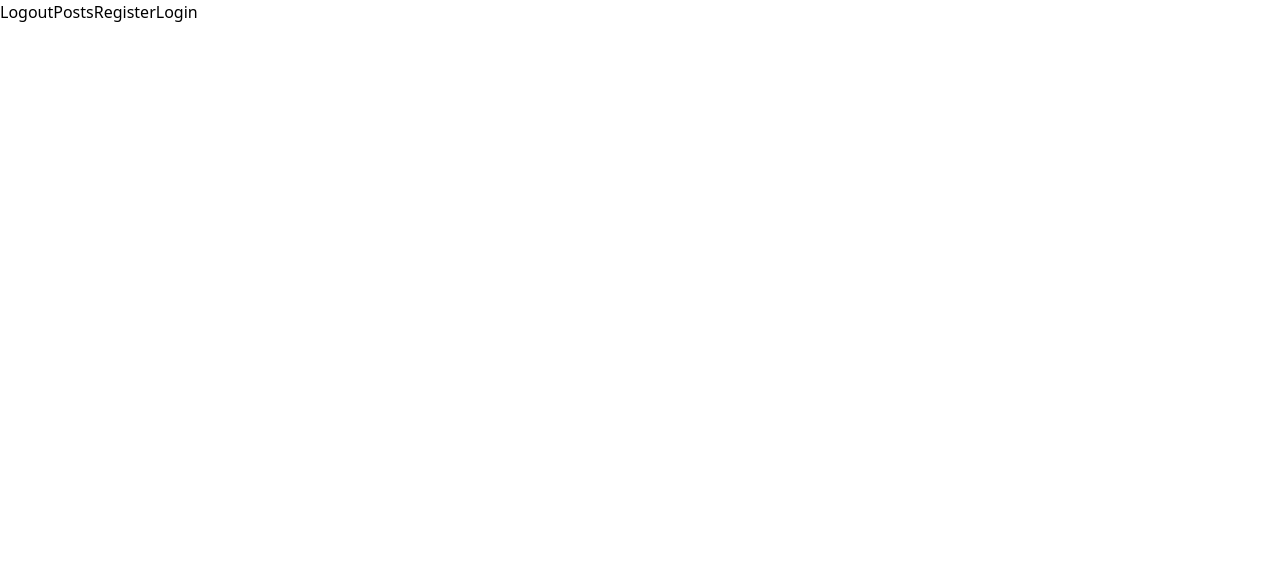
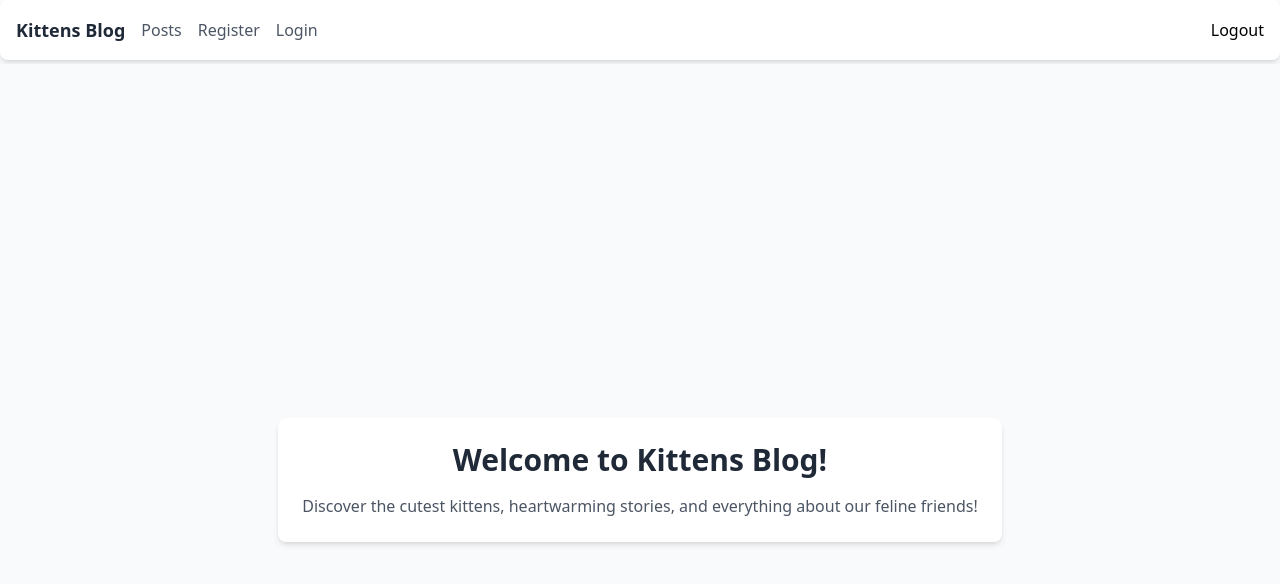
Before and after one commit to oxamyt/blog-api-frontend-reader, a React (Vite) app: page / in a window 1280 px wide. Shown: the top 584 px of the page. Built offline with nearby package versions, Linux system fonts and the light colour scheme.

Commit message:
style homepage

```diff
--- a/src/App.jsx
+++ b/src/App.jsx
@@ -1,9 +1,13 @@
 import { Outlet } from "react-router-dom";
+import Navbar from "./components/common/Navbar";
 
 function App() {
   return (
-    <div className={"container"}>
-      <Outlet />
+    <div className="min-h-screen bg-gray-50">
+      <Navbar />
+      <div className="container mx-auto">
+        <Outlet />
+      </div>
     </div>
   );
 }
--- a/src/components/auth/LoginPage.jsx
+++ b/src/components/auth/LoginPage.jsx
@@ -1,10 +1,11 @@
 import { useState } from "react";
-import { Link } from "react-router-dom";
+import { Link, useNavigate } from "react-router-dom";
 import FormInput from "../common/FormInput";
 import ErrorMessage from "../common/ErrorMessage";
 import { postRequest } from "../../utils/api";
 
 function LoginPage() {
+  const navigate = useNavigate();
   const [error, setError] = useState(null);
   const [username, setUsername] = useState("");
   const [password, setPassword] = useState("");
@@ -15,16 +16,13 @@ function LoginPage() {
     const data = { username, password };
 
     try {
-      const responseData = await postRequest(
-        "http://localhost:3000/auth/login",
-        data
-      );
+      await postRequest("http://localhost:3000/auth/login", data);
 
-      // Handle successful login (e.g., redirect or set user state)
       setError(null);
-      // Reset form
+
       setUsername("");
       setPassword("");
+      navigate("/");
     } catch (error) {
       setError(error.message);
     }
--- a/src/components/auth/RegisterPage.jsx
+++ b/src/components/auth/RegisterPage.jsx
@@ -81,7 +81,7 @@ function RegisterPage() {
 
       {responseData && error === null && (
         <section className="mt-4 p-4 bg-stone-900 text-green-800 rounded-lg">
-          <h2 className="text-lg text-white font-semibold">
+          <h2 className="text-lg text-center text-white font-semibold">
             User Registered Successfully
           </h2>
           <p className="mt-4">
--- a/src/components/common/LogoutButton.jsx
+++ b/src/components/common/LogoutButton.jsx
@@ -16,7 +16,7 @@ function LogoutButton() {
       }
 
       localStorage.removeItem("token");
-      navigate("/login");
+      navigate("/auth/login");
     } catch (error) {
       setError(error.message);
     }
--- a/src/components/common/Navbar.jsx
+++ b/src/components/common/Navbar.jsx
@@ -7,13 +7,24 @@ function Navbar() {
   const [error, setError] = useState(null);
 
   return (
-    <>
+    <nav className="bg-white shadow-md rounded-lg p-4 mb-1 flex justify-between items-center">
+      <div className="flex items-center space-x-4">
+        <Link to="/" className="text-lg font-bold text-gray-800">
+          Kittens Blog
+        </Link>
+        <Link to="/posts" className="text-gray-600">
+          Posts
+        </Link>
+        <Link to="/auth/register" className="text-gray-600">
+          Register
+        </Link>
+        <Link to="/auth/login" className="text-gray-600">
+          Login
+        </Link>
+      </div>
       <LogoutButton setError={setError} />
-      <Link to={"http://localhost:5173/posts"}>Posts</Link>
-      <Link to={"http://localhost:5173/register"}>Register</Link>
-      <Link to={"http://localhost:5173/login"}>Login</Link>
-      <ErrorMessage message={error} />
-    </>
+      {error && <ErrorMessage message={error} />}
+    </nav>
   );
 }
 
--- a/src/components/layout/AuthLayout.jsx
+++ b/src/components/layout/AuthLayout.jsx
@@ -1,9 +1,11 @@
 import { Outlet } from "react-router-dom";
+import Navbar from "../common/Navbar";
 
 function AuthLayout() {
   return (
-    <div className="min-h-screen flex items-center justify-center bg-gray-50 p-4">
-      <div className="w-full max-w-md p-6 bg-white shadow-md rounded-lg">
+    <div className="min-h-screen bg-gray-50">
+      <Navbar />
+      <div className="container mx-auto">
         <Outlet />
       </div>
     </div>
--- a/src/components/layout/Homepage.jsx
+++ b/src/components/layout/Homepage.jsx
@@ -1,9 +1,15 @@
-import Navbar from "../common/Navbar";
-
 function Homepage() {
   return (
-    <div>
-      <Navbar />
+    <div className="flex flex-col items-center justify-center min-h-screen bg-gray-50 p-4">
+      <div className="mt-8 bg-white shadow-md rounded-lg p-6 text-center">
+        <h1 className="text-3xl font-bold text-gray-800">
+          Welcome to Kittens Blog!
+        </h1>
+        <p className="mt-4 text-gray-600">
+          Discover the cutest kittens, heartwarming stories, and everything
+          about our feline friends!
+        </p>
+      </div>
     </div>
   );
 }
--- a/src/utils/api.js
+++ b/src/utils/api.js
@@ -4,7 +4,20 @@ export async function postRequest(url, data) {
     headers: { "Content-Type": "application/json" },
     body: JSON.stringify(data),
   });
-  if (!response.ok) throw new Error("Failed to submit form");
+  if (!response.ok) {
+    const errorData = await response.json();
+    let errorMessage = "Failed to submit form";
+
+    if (url.includes("login")) {
+      errorMessage =
+        errorData.message || "Invalid credentials. Please try again.";
+    } else if (url.includes("register")) {
+      errorMessage =
+        errorData.message || "Username already exists. Please choose another.";
+    }
+
+    throw new Error(errorMessage);
+  }
   return await response.json();
 }
 
```
